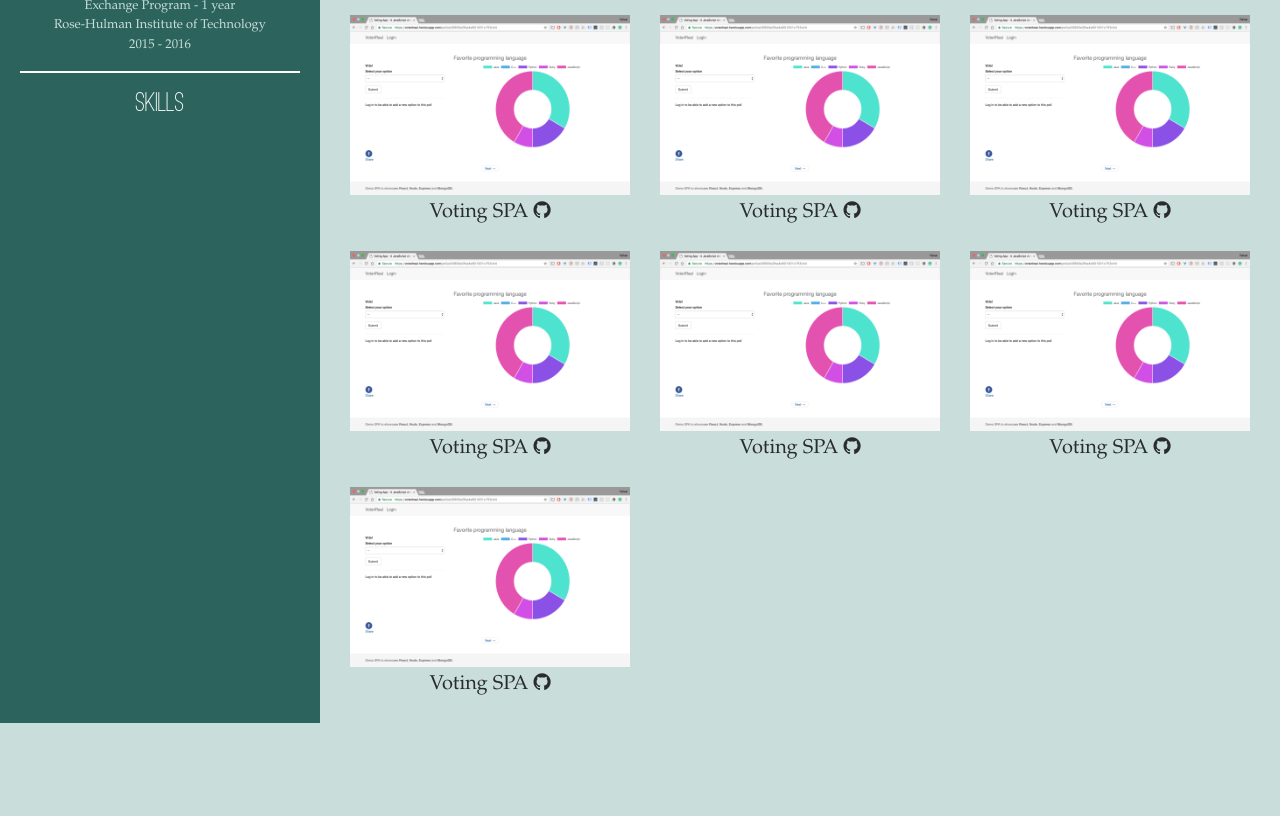
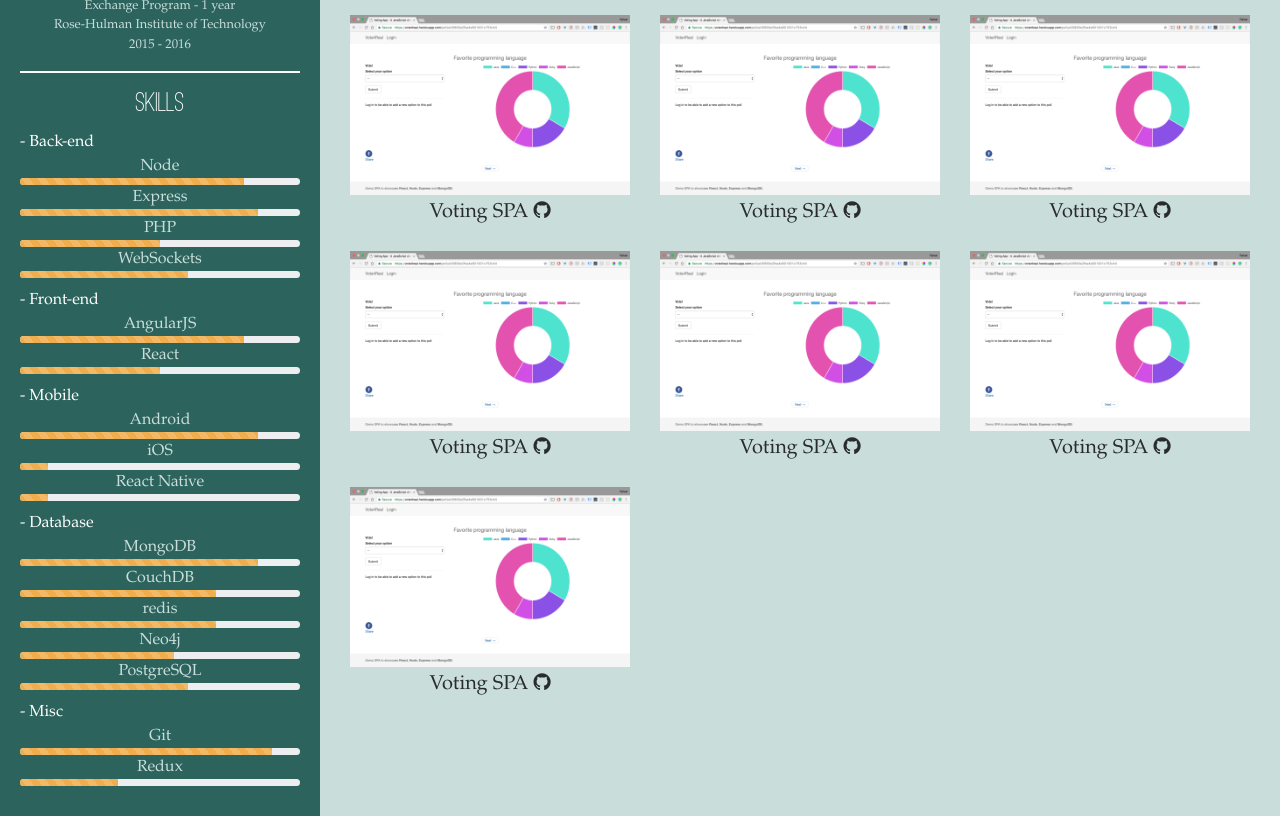
Before and after one commit to rghossi/rghossi.github.io, a plain HTML site: page index.html in a window 1280 px wide. Shown: the part 315-1131 px from the top of the page. Before the commit the page ends 1038 px from the top, so only its background shows below. Drawn offline with nearby package versions, Linux system fonts and the light colour scheme.

Commit message:
added skills section

```diff
--- a/css/style.css
+++ b/css/style.css
@@ -96,3 +96,17 @@ hr {
 .caption {
 	margin-top: 5px;
 }
+
+.sub-skill {
+	color: white;
+	margin-top: 10px;
+	text-align: left;
+}
+
+.progress {
+	margin: 0;
+}
+
+.progress-bar {
+	height: 7px;
+}
--- a/index.html
+++ b/index.html
@@ -44,6 +44,75 @@
             </div>
             <hr />
             <h3>skills</h3>
+            <div class="sub-skill">- Back-end</div>
+            Node
+            <div class="progress">
+              <div class="progress-bar progress-bar-striped bg-warning progress-bar-animated" role="progressbar" aria-valuenow="80" aria-valuemin="0" aria-valuemax="100" style="width: 80%"></div>
+            </div>
+            Express
+            <div class="progress">
+              <div class="progress-bar progress-bar-striped bg-warning progress-bar-animated" role="progressbar" aria-valuenow="85" aria-valuemin="0" aria-valuemax="100" style="width: 85%"></div>
+            </div>
+            PHP
+            <div class="progress">
+              <div class="progress-bar progress-bar-striped bg-warning progress-bar-animated" role="progressbar" aria-valuenow="50" aria-valuemin="0" aria-valuemax="100" style="width: 50%"></div>
+            </div>
+            WebSockets
+            <div class="progress">
+              <div class="progress-bar progress-bar-striped bg-warning progress-bar-animated" role="progressbar" aria-valuenow="60" aria-valuemin="0" aria-valuemax="100" style="width: 60%"></div>
+            </div>
+            <div class="sub-skill">- Front-end</div>
+            AngularJS
+            <div class="progress">
+              <div class="progress-bar progress-bar-striped bg-warning progress-bar-animated" role="progressbar" aria-valuenow="80" aria-valuemin="0" aria-valuemax="100" style="width: 80%"></div>
+            </div>
+            React
+            <div class="progress">
+              <div class="progress-bar progress-bar-striped bg-warning progress-bar-animated" role="progressbar" aria-valuenow="50" aria-valuemin="0" aria-valuemax="100" style="width: 50%"></div>
+            </div>
+            <div class="sub-skill">- Mobile</div>
+            Android
+            <div class="progress">
+              <div class="progress-bar progress-bar-striped bg-warning progress-bar-animated" role="progressbar" aria-valuenow="85" aria-valuemin="0" aria-valuemax="100" style="width: 85%"></div>
+            </div>
+            iOS
+            <div class="progress">
+              <div class="progress-bar progress-bar-striped bg-warning progress-bar-animated" role="progressbar" aria-valuenow="10" aria-valuemin="0" aria-valuemax="100" style="width: 10%"></div>
+            </div>
+            React Native
+            <div class="progress">
+              <div class="progress-bar progress-bar-striped bg-warning progress-bar-animated" role="progressbar" aria-valuenow="10" aria-valuemin="0" aria-valuemax="100" style="width: 10%"></div>
+            </div>
+            <div class="sub-skill">- Database</div>
+            MongoDB
+            <div class="progress">
+              <div class="progress-bar progress-bar-striped bg-warning progress-bar-animated" role="progressbar" aria-valuenow="85" aria-valuemin="0" aria-valuemax="100" style="width: 85%"></div>
+            </div>
+            CouchDB
+            <div class="progress">
+              <div class="progress-bar progress-bar-striped bg-warning progress-bar-animated" role="progressbar" aria-valuenow="70" aria-valuemin="0" aria-valuemax="100" style="width: 70%"></div>
+            </div>
+            redis
+            <div class="progress">
+              <div class="progress-bar progress-bar-striped bg-warning progress-bar-animated" role="progressbar" aria-valuenow="70" aria-valuemin="0" aria-valuemax="100" style="width: 70%"></div>
+            </div>
+            Neo4j
+            <div class="progress">
+              <div class="progress-bar progress-bar-striped bg-warning progress-bar-animated" role="progressbar" aria-valuenow="55" aria-valuemin="0" aria-valuemax="100" style="width: 55%"></div>
+            </div>
+            PostgreSQL
+            <div class="progress">
+              <div class="progress-bar progress-bar-striped bg-warning progress-bar-animated" role="progressbar" aria-valuenow="60" aria-valuemin="0" aria-valuemax="100" style="width: 60%"></div>
+            </div>
+            <div class="sub-skill">- Misc</div>
+            Git
+            <div class="progress">
+              <div class="progress-bar progress-bar-striped bg-warning progress-bar-animated" role="progressbar" aria-valuenow="90" aria-valuemin="0" aria-valuemax="100" style="width: 90%"></div>
+            </div>
+            Redux
+            <div class="progress">
+              <div class="progress-bar progress-bar-striped bg-warning progress-bar-animated" role="progressbar" aria-valuenow="35" aria-valuemin="0" aria-valuemax="100" style="width: 35%"></div>
+            </div>
           </div>
           <div class="projects col-xs-12 col-md-8 col-lg-9">
             <div class="row">
```
